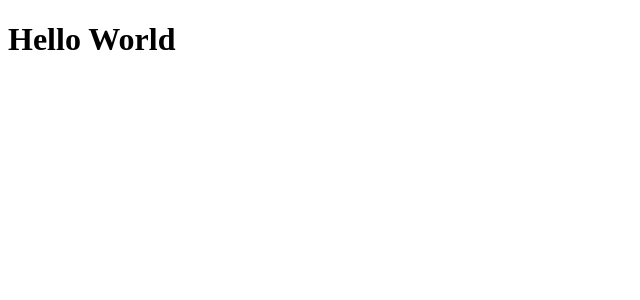
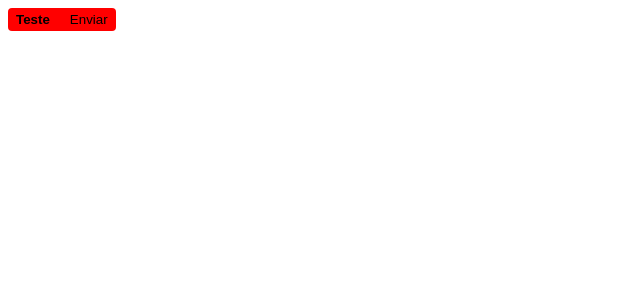
Before and after one commit to ryanx3/rxd-shop, a Next.js app: page / in a window 1280 px wide. Shown: the top 300 px of the page, without its empty margins (0-640 px from the left). Built offline with nearby package versions, Linux system fonts and the light colour scheme.

Commit message:
test: "Simulando botão para testar funcionamento do Stitches."

```diff
--- a/src/pages/index.tsx
+++ b/src/pages/index.tsx
@@ -1,5 +1,27 @@
+import { styled } from "@/styles";
+
+const Button = styled("button", {
+  backgroundColor: "$red",
+  borderRadius: 4,
+  border: 0,
+  padding: "4px 8px",
+  cursor: "pointer",
+
+  span: {
+    fontWeight: "bold",
+    marginRight: "20px",
+  },
+
+  "&:hover": {
+    filter: "brightness(0.8)",
+  },
+});
+
 export default function Home() {
   return (
-   <h1>Hello World</h1>
+    <Button>
+      <span>Teste</span>
+      Enviar
+    </Button>
   );
 }
```
